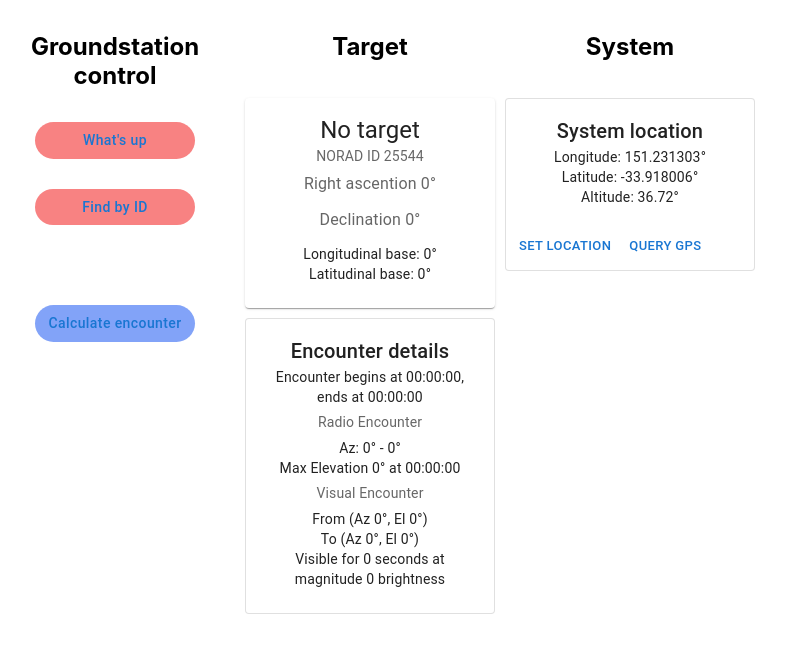
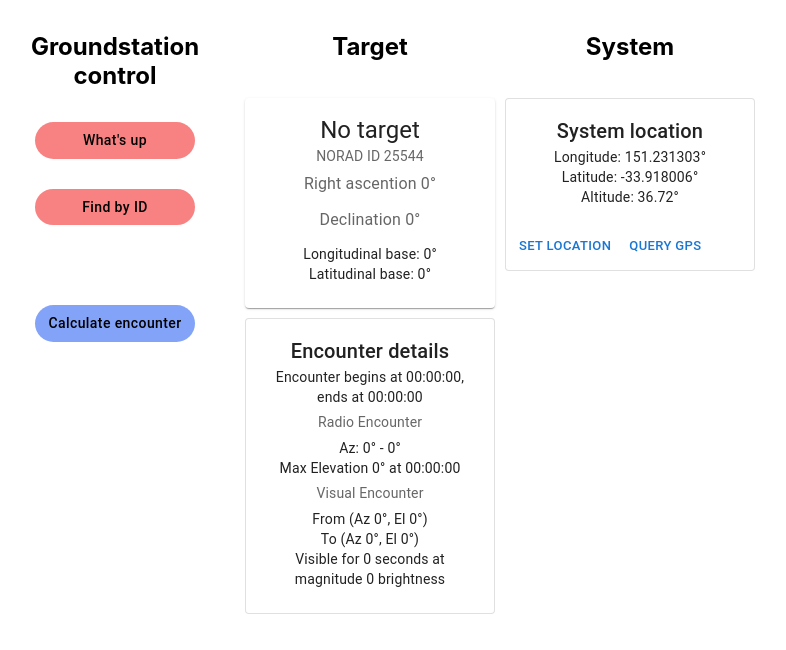
Before and after one commit to bluesatunsw/groundstation, a React (Create React App) app in the folder frontend/: page / in a window 1280 px wide. Shown: the top 650 px of the page, without its empty margins (10-796 px from the left). Built offline with nearby package versions, Linux system fonts and the light colour scheme.

Commit message:
Set button colour (#23)

```diff
--- a/frontend/src/components/Sidebar.tsx
+++ b/frontend/src/components/Sidebar.tsx
@@ -34,6 +34,7 @@ const ButtonGroup = styled.div`
 
 interface SideBarButtonProps {
   bgColor: string;
+  Color: string;
 }
 
 const SidebarButton = styled(Button) <SideBarButtonProps>`
@@ -41,6 +42,7 @@ const SidebarButton = styled(Button) <SideBarButtonProps>`
     width: 160px;
     /* variant: contained; */
     background-color: ${props => props.bgColor};
+    color: ${props => props.Color};
     border-radius: 20px;
     text-transform: none;
   }
@@ -62,15 +64,15 @@ const SideBar: React.FC<SideBarProps> = ({ setWhatsUpModal, onFindId, onCalcEn,
       </SidebarTitle>
       <ButtonFlex>
         <ButtonGroup>
-          <SidebarButton bgColor="#F88282" onClick={(e) => {setWhatsUpModal(true)}}>
-            What's up
+          <SidebarButton bgColor="#F88282" Color="#000000" onClick={(e) => {setWhatsUpModal(true)}}>
+            What&apos;s up
           </SidebarButton>
-          <SidebarButton bgColor="#F88282" onClick={(e) => { setTargetModal(true) }}>
+          <SidebarButton bgColor="#F88282" Color="#000000" onClick={(e) => { setTargetModal(true) }}>
             Find by ID
           </SidebarButton>
         </ButtonGroup>
         <ButtonGroup>
-          <SidebarButton bgColor="#82A3F8" onClick={onCalcEn}>
+          <SidebarButton bgColor="#82A3F8" Color="#000000" onClick={onCalcEn}>
             Calculate encounter
           </SidebarButton>
         </ButtonGroup>
```
